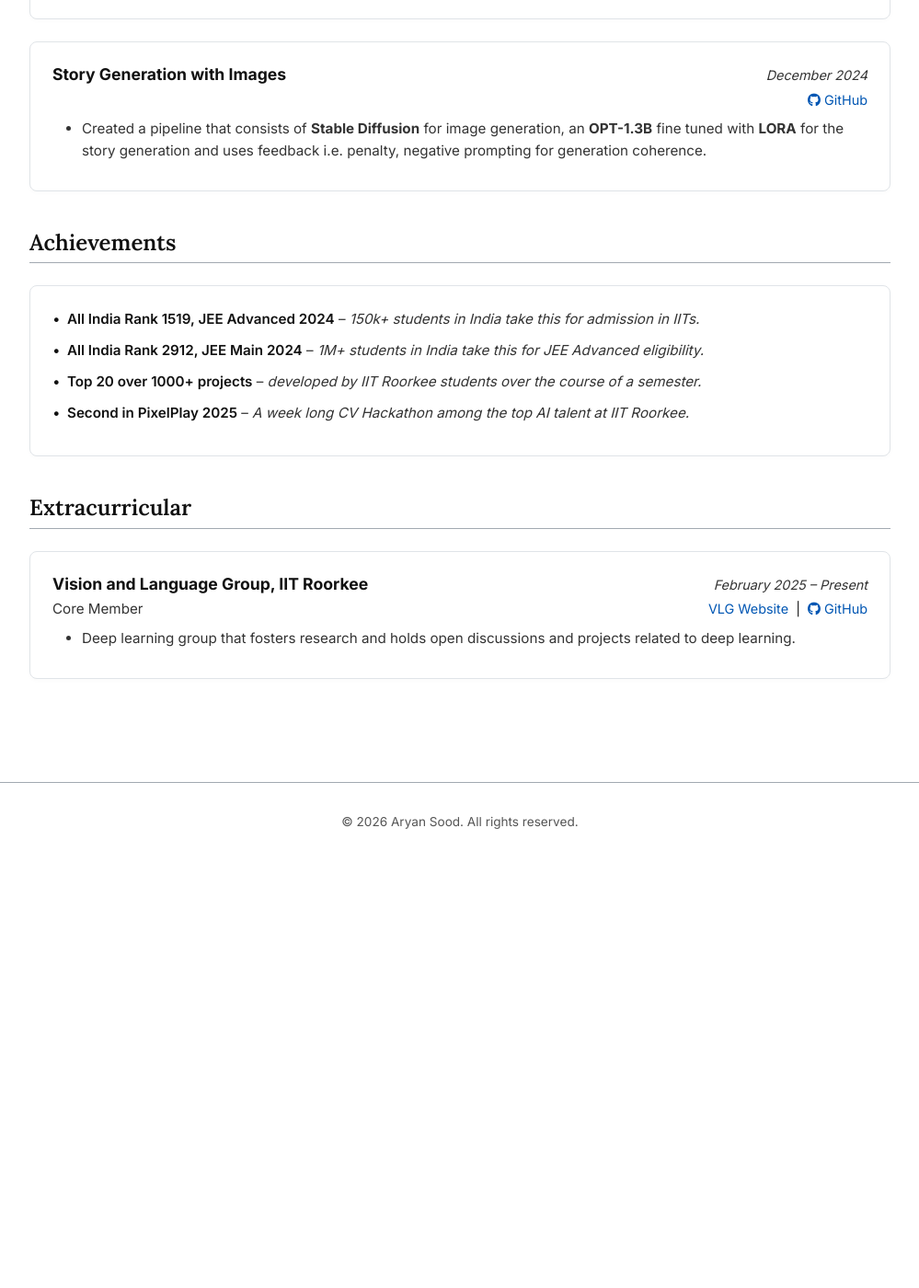
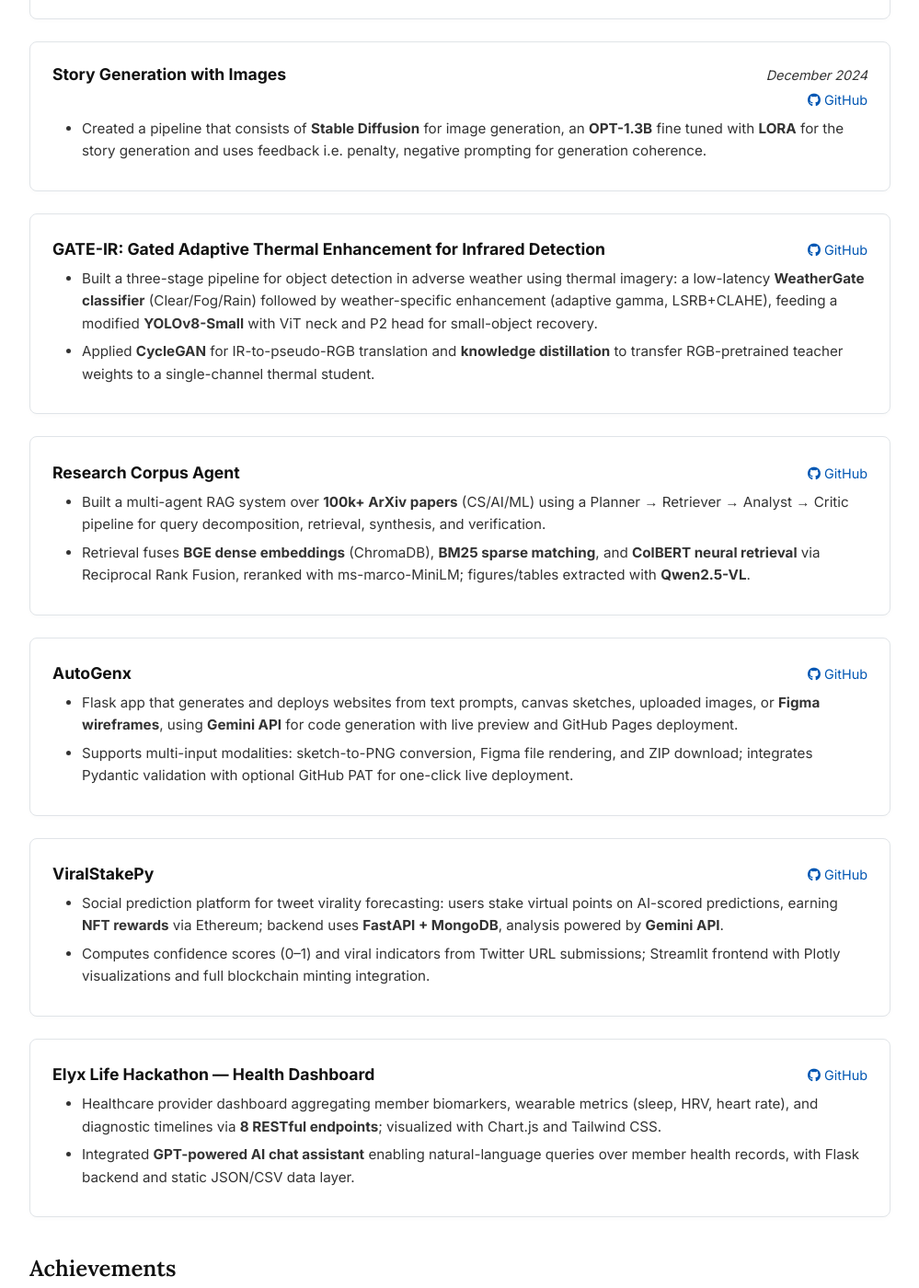
Before and after one commit to zer0-data/zer0-data.github.io, a Jekyll site: the page built from index.html, in a window 1280 px wide and 1400 px high, scrolled down 2849 px. Shown: the whole window at 92% size, without its empty margins (140-1139 px from the left). Built offline with Jekyll 4.4.1, drawn with Linux system fonts in a browser that asks for light colours; before the commit the page ends 3785 px from its top, so only the background shows below that.

Commit message:
Add 5 new projects from GitHub repos
GATE-IR, Research-Corpus-Agent, AutoGenx, ViralStakePy, ElyxLifeHackathon
added with descriptions sourced from repo READMEs.

Co-Authored-By: Claude Sonnet 4.6 <noreply@anthropic.com>

```diff
--- a/index.html
+++ b/index.html
@@ -229,6 +229,91 @@ layout: default
             </li>
         </ul>
     </div>
+
+    <div class="item">
+        <div class="item-header">
+            <div class="title-group">
+                <h3 class="project-title">GATE-IR: Gated Adaptive Thermal Enhancement for Infrared Detection</h3>
+            </div>
+            <div class="meta-group">
+                <div class="links">
+                    <a href="https://github.com/zer0-data/GATE-IR" target="_blank"><i class="fab fa-github"></i> GitHub</a>
+                </div>
+            </div>
+        </div>
+        <ul class="details">
+            <li>Built a three-stage pipeline for object detection in adverse weather using thermal imagery: a low-latency <strong>WeatherGate classifier</strong> (Clear/Fog/Rain) followed by weather-specific enhancement (adaptive gamma, LSRB+CLAHE), feeding a modified <strong>YOLOv8-Small</strong> with ViT neck and P2 head for small-object recovery.</li>
+            <li>Applied <strong>CycleGAN</strong> for IR-to-pseudo-RGB translation and <strong>knowledge distillation</strong> to transfer RGB-pretrained teacher weights to a single-channel thermal student.</li>
+        </ul>
+    </div>
+
+    <div class="item">
+        <div class="item-header">
+            <div class="title-group">
+                <h3 class="project-title">Research Corpus Agent</h3>
+            </div>
+            <div class="meta-group">
+                <div class="links">
+                    <a href="https://github.com/zer0-data/Research-Corpus-Agent" target="_blank"><i class="fab fa-github"></i> GitHub</a>
+                </div>
+            </div>
+        </div>
+        <ul class="details">
+            <li>Built a multi-agent RAG system over <strong>100k+ ArXiv papers</strong> (CS/AI/ML) using a Planner &rarr; Retriever &rarr; Analyst &rarr; Critic pipeline for query decomposition, retrieval, synthesis, and verification.</li>
+            <li>Retrieval fuses <strong>BGE dense embeddings</strong> (ChromaDB), <strong>BM25 sparse matching</strong>, and <strong>ColBERT neural retrieval</strong> via Reciprocal Rank Fusion, reranked with ms-marco-MiniLM; figures/tables extracted with <strong>Qwen2.5-VL</strong>.</li>
+        </ul>
+    </div>
+
+    <div class="item">
+        <div class="item-header">
+            <div class="title-group">
+                <h3 class="project-title">AutoGenx</h3>
+            </div>
+            <div class="meta-group">
+                <div class="links">
+                    <a href="https://github.com/zer0-data/AutoGenx" target="_blank"><i class="fab fa-github"></i> GitHub</a>
+                </div>
+            </div>
+        </div>
+        <ul class="details">
+            <li>Flask app that generates and deploys websites from text prompts, canvas sketches, uploaded images, or <strong>Figma wireframes</strong>, using <strong>Gemini API</strong> for code generation with live preview and GitHub Pages deployment.</li>
+            <li>Supports multi-input modalities: sketch-to-PNG conversion, Figma file rendering, and ZIP download; integrates Pydantic validation with optional GitHub PAT for one-click live deployment.</li>
+        </ul>
+    </div>
+
+    <div class="item">
+        <div class="item-header">
+            <div class="title-group">
+                <h3 class="project-title">ViralStakePy</h3>
+            </div>
+            <div class="meta-group">
+                <div class="links">
+                    <a href="https://github.com/zer0-data/ViralStakePy" target="_blank"><i class="fab fa-github"></i> GitHub</a>
+                </div>
+            </div>
+        </div>
+        <ul class="details">
+            <li>Social prediction platform for tweet virality forecasting: users stake virtual points on AI-scored predictions, earning <strong>NFT rewards</strong> via Ethereum; backend uses <strong>FastAPI + MongoDB</strong>, analysis powered by <strong>Gemini API</strong>.</li>
+            <li>Computes confidence scores (0–1) and viral indicators from Twitter URL submissions; Streamlit frontend with Plotly visualizations and full blockchain minting integration.</li>
+        </ul>
+    </div>
+
+    <div class="item">
+        <div class="item-header">
+            <div class="title-group">
+                <h3 class="project-title">Elyx Life Hackathon &mdash; Health Dashboard</h3>
+            </div>
+            <div class="meta-group">
+                <div class="links">
+                    <a href="https://github.com/zer0-data/ElyxLifeHackathon" target="_blank"><i class="fab fa-github"></i> GitHub</a>
+                </div>
+            </div>
+        </div>
+        <ul class="details">
+            <li>Healthcare provider dashboard aggregating member biomarkers, wearable metrics (sleep, HRV, heart rate), and diagnostic timelines via <strong>8 RESTful endpoints</strong>; visualized with Chart.js and Tailwind CSS.</li>
+            <li>Integrated <strong>GPT-powered AI chat assistant</strong> enabling natural-language queries over member health records, with Flask backend and static JSON/CSV data layer.</li>
+        </ul>
+    </div>
 </section>
 
 <section id="achievements">
```
